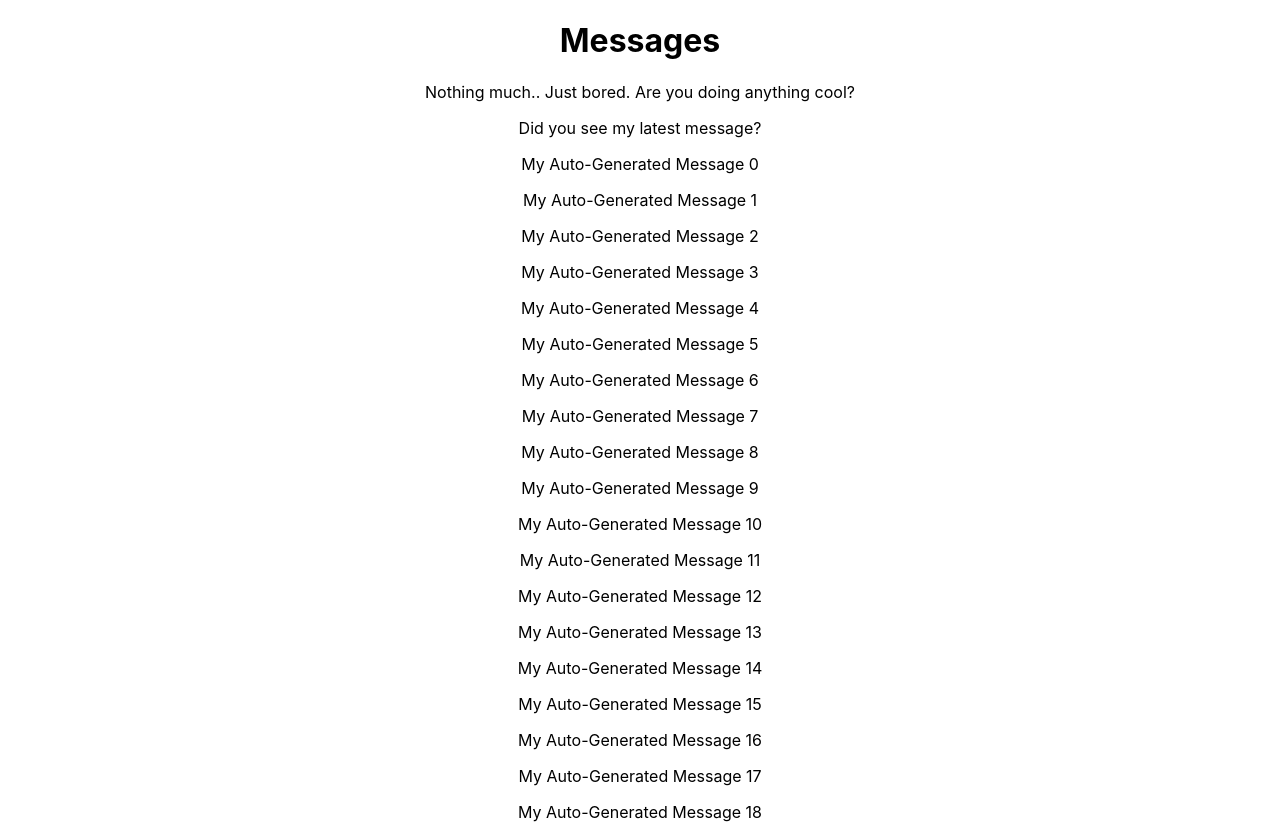
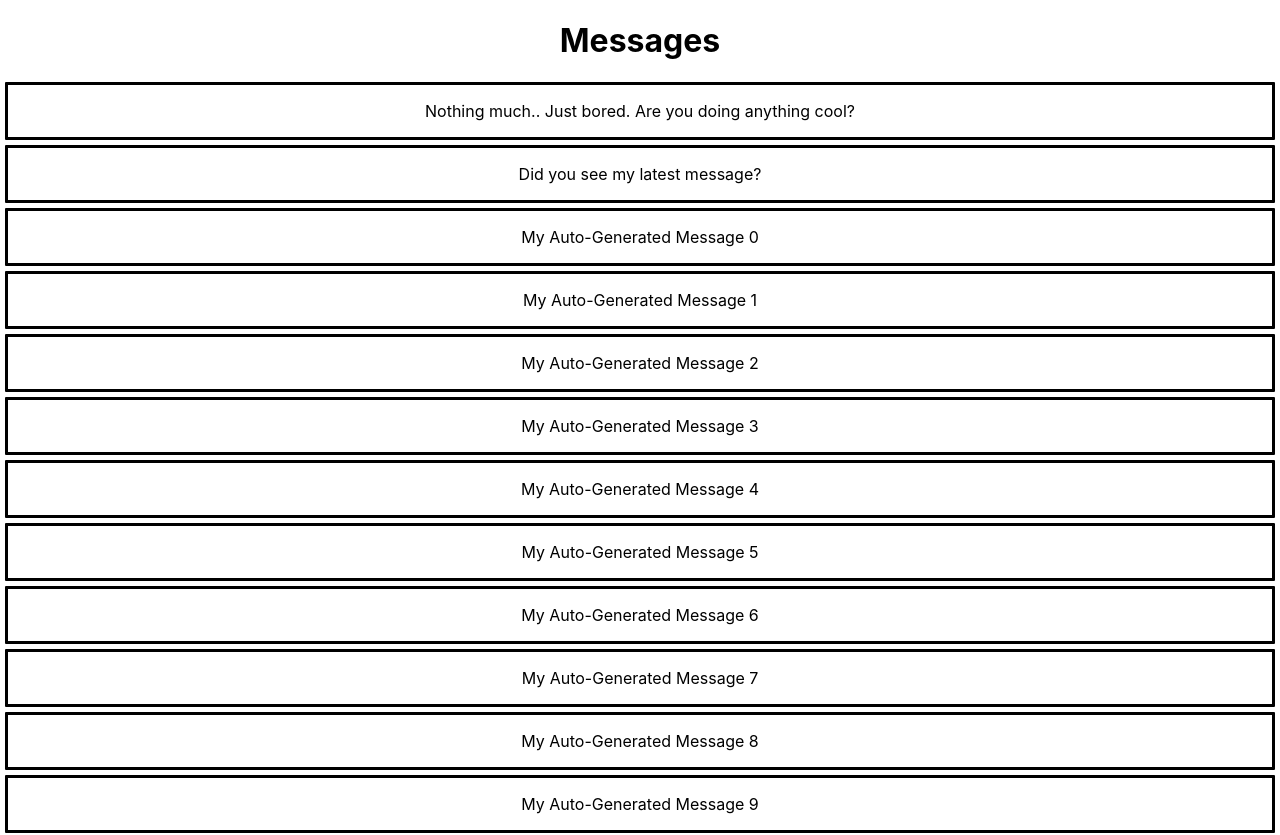
Before and after one commit to aaronbruckner/messaging_web, a React (Create React App) app: page / in a window 1280 px wide. Shown: the top 835 px of the page. Built offline with nearby package versions, Linux system fonts and the light colour scheme.

Commit message:
Added Inbox Summary CSS.

```diff
--- /dev/null
+++ b/src/components/pages/InboxPage.css
@@ -0,0 +1,6 @@
+.thread-summary {
+    border-color: black;
+    border-radius: 1px;
+    border-style: solid;
+    margin: 5px;
+}
--- a/src/components/pages/InboxPage.tsx
+++ b/src/components/pages/InboxPage.tsx
@@ -1,3 +1,4 @@
+import './InboxPage.css'
 import * as React from 'react';
 import Thread from 'data/Thread';
 
```
